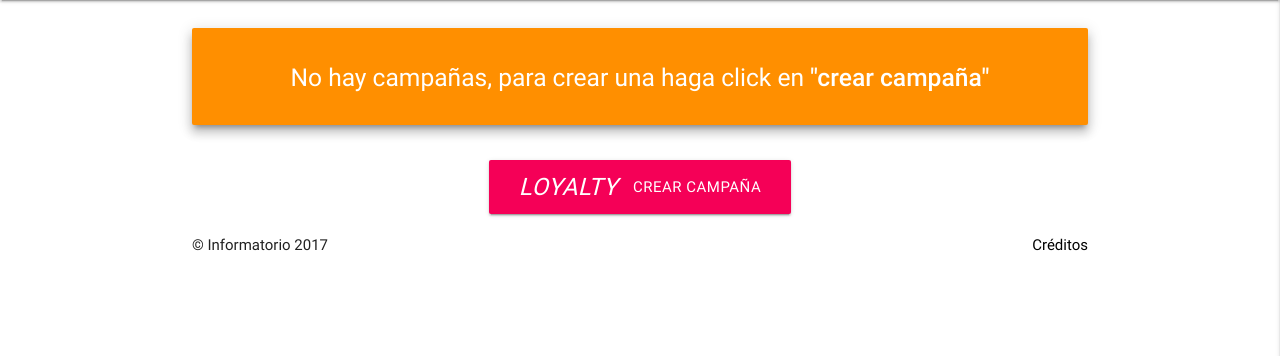
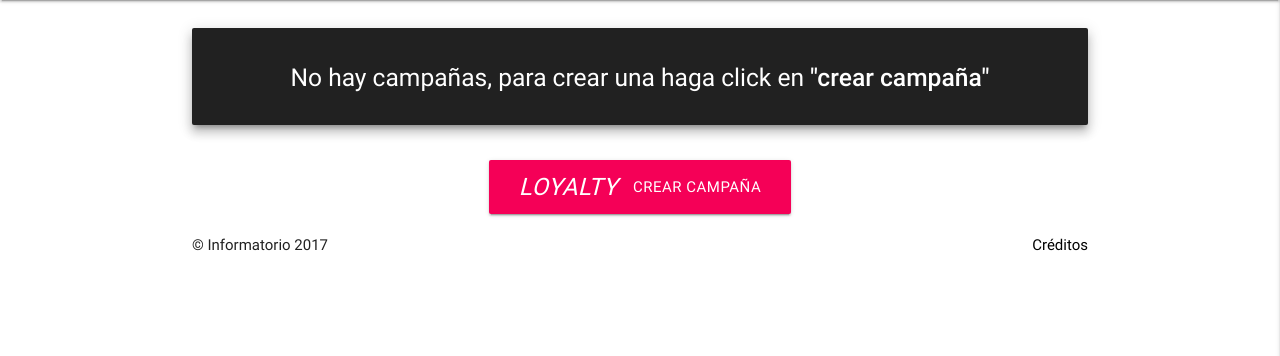
Before and after one commit to Informatorio2017/perros-definitivo, a Django app: page /campaing/home_admin/ in a window 1280 px wide. Shown: the part 64-420 px from the top of the page. Run offline with Django 3.2, Linux system fonts and the light colour scheme; a user stored in the database is signed in; data comes from the database, SQL or seed files in the repository; parts of the project's set-up code (start-up, migrations or seed data) failed here and were passed over; some libraries are stand-ins or nearby versions.

Commit message:
color de carteles

```diff
--- a/perros/app_campaing/templates/create_campaing.html
+++ b/perros/app_campaing/templates/create_campaing.html
@@ -8,7 +8,7 @@
     <div class="row">
       <!-- inicio columna para datos de campaña -->
       <div class="col s12">
-       <div class="card-panel grey center-align">
+       <div class="card-panel grey darken-4 center-align">
           <span class="white-text"><strong>AGREGUE LOS DATOS PARA CREAR UNA <!-- ES PARA QUE VAYA UN RENGLON ABAJO, strong= para que sea en negrita -->
             NUEVA CAMPAÑA</strong>
           </span>
--- a/perros/app_campaing/templates/home_admin.html
+++ b/perros/app_campaing/templates/home_admin.html
@@ -10,7 +10,7 @@
     <div class="row">
       <!-- inicio columna datos de campaña -->
       <div class="col s12">
-        <div class="card-panel grey center-align">
+        <div class="card-panel grey darken-4 center-align">
           <span class="white-text">
             <strong>CAMPAÑA ACTUAL</strong>
             <br>
@@ -256,7 +256,7 @@
 
 
           <div class="col s12">
-            <div class="card-panel amber darken-3 center-align z-depth-4">
+            <div class="card-panel grey darken-4 center-align z-depth-4">
               <span class="white-text">
                 <h5>No hay campañas, para crear una haga click en
                 <strong>"crear campaña"</h5></strong>
```
Also changed, not shown: perros/app_campaing/templates/listado_colaboradores_campana.html (+13 -2 lines).
